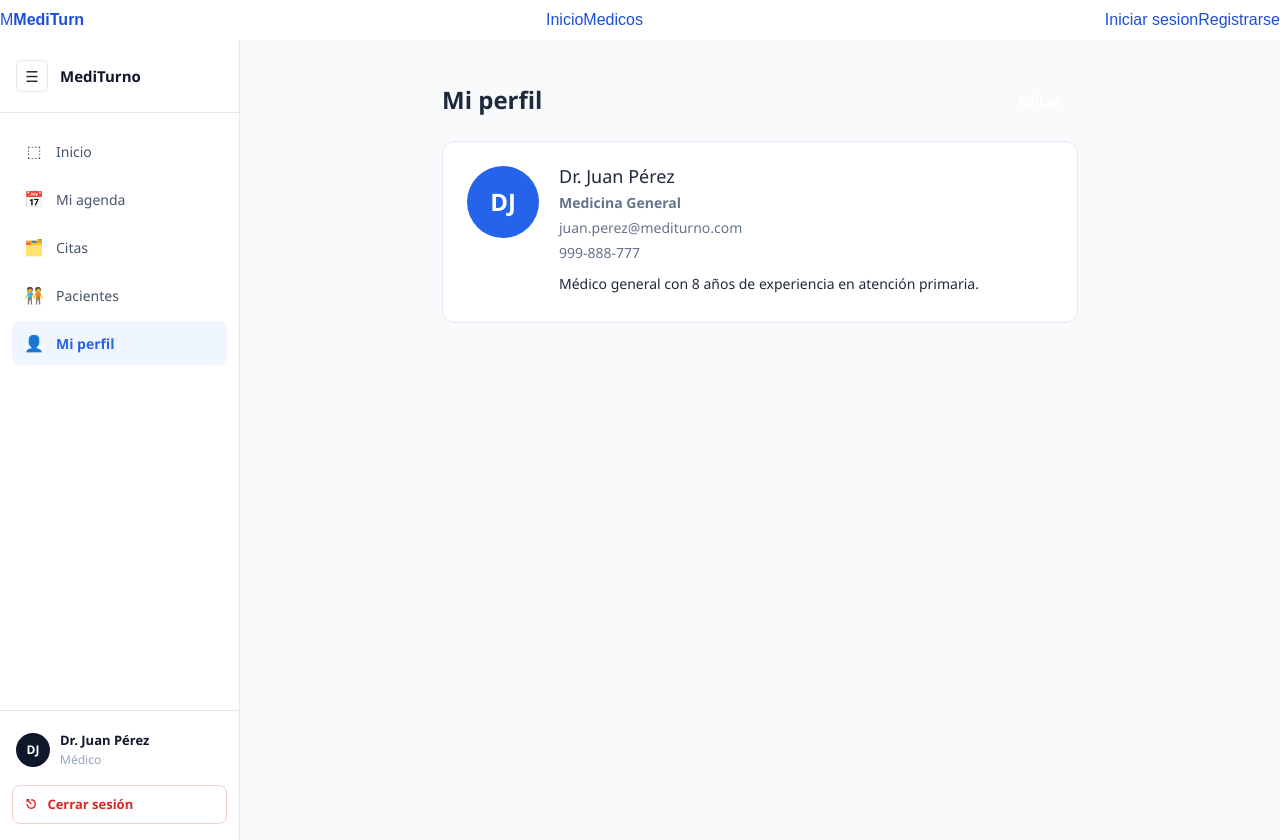
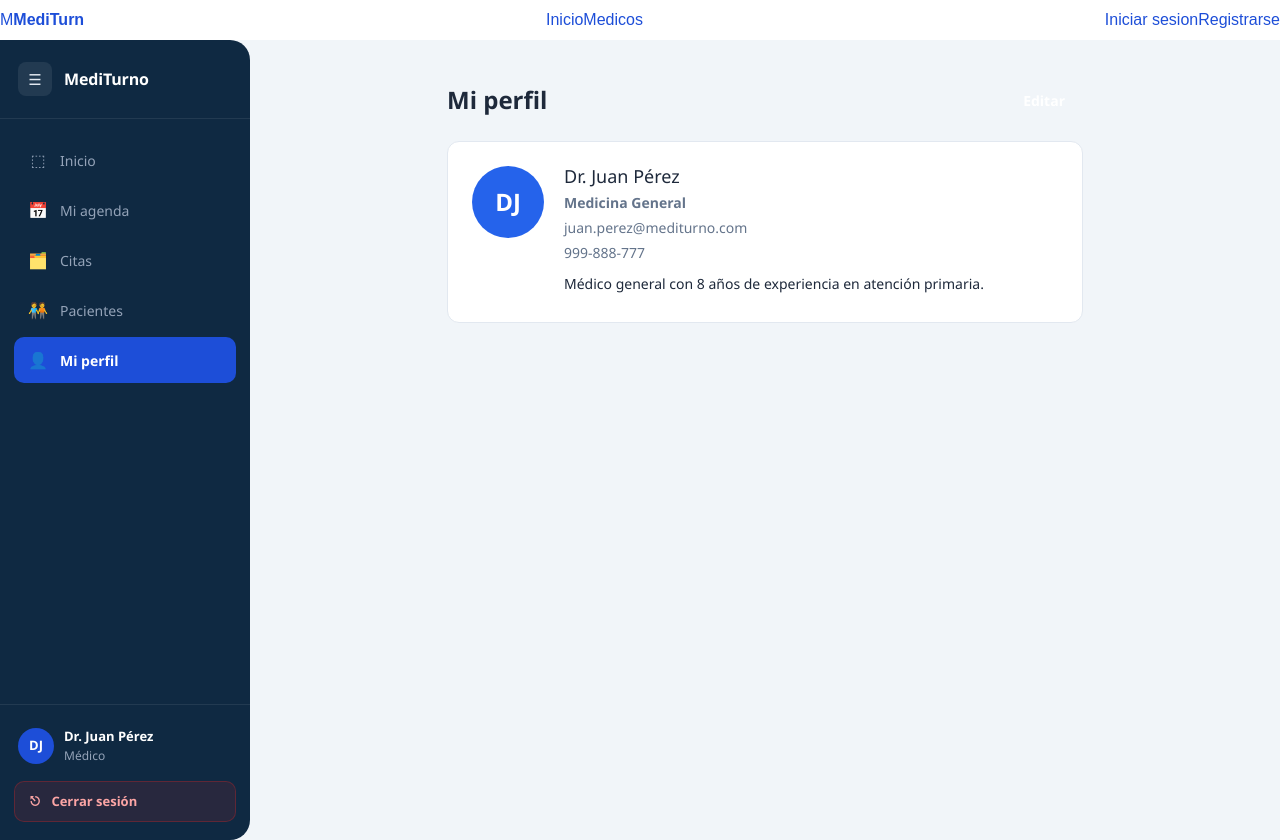
Before and after one commit to JosueBiminchumo/SistemaFrontend, a React (Vite) app: page /medico/perfil in a window 1280 px wide. Built offline with nearby package versions, Linux system fonts and the light colour scheme; no server answers.

Commit message:
el css de layout

```diff
--- a/src/pages/doctor/DoctorLayout.css
+++ b/src/pages/doctor/DoctorLayout.css
@@ -2,60 +2,60 @@
   display: flex;
   min-height: 100vh;
   width: 100%;
-  background: #f8fafc;
+  background: #f1f5f9;
   font-family: 'Segoe UI', system-ui, -apple-system, sans-serif;
 }
 
-/* Sidebar */
 .doctor-layout__sidebar {
-  width: 240px;
-  background: #ffffff;
-  border-right: 1px solid #e5e7eb;
+  width: 250px;
+  background: #0f2942;
+  color: #e2e8f0;
   display: flex;
   flex-direction: column;
   transition: width 0.2s ease;
   flex-shrink: 0;
+  border-radius: 0 20px 20px 0;
 }
 
 .doctor-layout__sidebar--collapsed {
-  width: 72px;
+  width: 76px;
 }
 
 .doctor-layout__sidebar-top {
   display: flex;
   align-items: center;
   gap: 12px;
-  padding: 20px 16px;
-  border-bottom: 1px solid #e5e7eb;
+  padding: 22px 18px;
+  border-bottom: 1px solid rgba(255, 255, 255, 0.08);
 }
 
 .doctor-layout__toggle {
-  background: none;
-  border: 1px solid #e5e7eb;
-  border-radius: 6px;
-  width: 32px;
-  height: 32px;
+  background: rgba(255, 255, 255, 0.08);
+  border: none;
+  border-radius: 8px;
+  width: 34px;
+  height: 34px;
   font-size: 15px;
   cursor: pointer;
   flex-shrink: 0;
-  color: #1e293b;
+  color: #e2e8f0;
 }
 
 .doctor-layout__toggle:hover {
-  background: #f1f5f9;
+  background: rgba(255, 255, 255, 0.16);
 }
 
 .doctor-layout__brand {
   font-weight: 700;
-  font-size: 15px;
-  color: #0f172a;
+  font-size: 16px;
+  color: #ffffff;
   white-space: nowrap;
+  letter-spacing: -0.01em;
 }
 
-/* Nav */
 .doctor-layout__nav {
   flex: 1;
-  padding: 16px 12px;
+  padding: 18px 14px;
   display: flex;
   flex-direction: column;
   gap: 4px;
@@ -65,10 +65,10 @@
   display: flex;
   align-items: center;
   gap: 12px;
-  padding: 10px 12px;
-  border-radius: 8px;
+  padding: 11px 14px;
+  border-radius: 10px;
   text-decoration: none;
-  color: #475569;
+  color: #94a3b8;
   font-size: 14px;
   font-weight: 500;
   white-space: nowrap;
@@ -76,13 +76,13 @@
 }
 
 .doctor-layout__nav-item:hover {
-  background: #f1f5f9;
-  color: #0f172a;
+  background: rgba(255, 255, 255, 0.06);
+  color: #ffffff;
 }
 
 .doctor-layout__nav-item--active {
-  background: #eff6ff;
-  color: #2563eb;
+  background: #1d4ed8;
+  color: #ffffff;
   font-weight: 600;
 }
 
@@ -93,10 +93,9 @@
   flex-shrink: 0;
 }
 
-/* Bottom */
 .doctor-layout__sidebar-bottom {
-  padding: 16px 12px;
-  border-top: 1px solid #e5e7eb;
+  padding: 18px 14px;
+  border-top: 1px solid rgba(255, 255, 255, 0.08);
   display: flex;
   flex-direction: column;
   gap: 12px;
@@ -110,15 +109,15 @@
 }
 
 .doctor-layout__avatar {
-  width: 34px;
-  height: 34px;
+  width: 36px;
+  height: 36px;
   border-radius: 50%;
-  background: #0f172a;
+  background: #1d4ed8;
   color: white;
   display: flex;
   align-items: center;
   justify-content: center;
-  font-size: 12px;
+  font-size: 13px;
   font-weight: 700;
   flex-shrink: 0;
 }
@@ -132,7 +131,7 @@
 .doctor-layout__user-name {
   font-size: 13px;
   font-weight: 600;
-  color: #0f172a;
+  color: #ffffff;
   white-space: nowrap;
   overflow: hidden;
   text-overflow: ellipsis;
@@ -147,37 +146,37 @@
   display: flex;
   align-items: center;
   gap: 10px;
-  background: none;
-  border: 1px solid #fecaca;
-  border-radius: 8px;
-  padding: 9px 12px;
-  color: #dc2626;
+  background: rgba(220, 38, 38, 0.12);
+  border: 1px solid rgba(220, 38, 38, 0.3);
+  border-radius: 10px;
+  padding: 10px 14px;
+  color: #fca5a5;
   font-size: 13px;
   font-weight: 600;
   cursor: pointer;
 }
 
 .doctor-layout__logout:hover {
-  background: #fef2f2;
+  background: rgba(220, 38, 38, 0.22);
+  color: #ffffff;
 }
 
-/* Content */
 .doctor-layout__content {
   flex: 1;
   overflow-y: auto;
   width: 100%;
 }
 
-/* Responsive: sidebar se colapsa sola en pantallas chicas */
 @media (max-width: 768px) {
   .doctor-layout__sidebar {
     position: fixed;
     z-index: 50;
     height: 100vh;
+    border-radius: 0;
   }
 
   .doctor-layout__sidebar:not(.doctor-layout__sidebar--collapsed) {
-    width: 220px;
+    width: 230px;
   }
 
   .doctor-layout__sidebar--collapsed {
```
